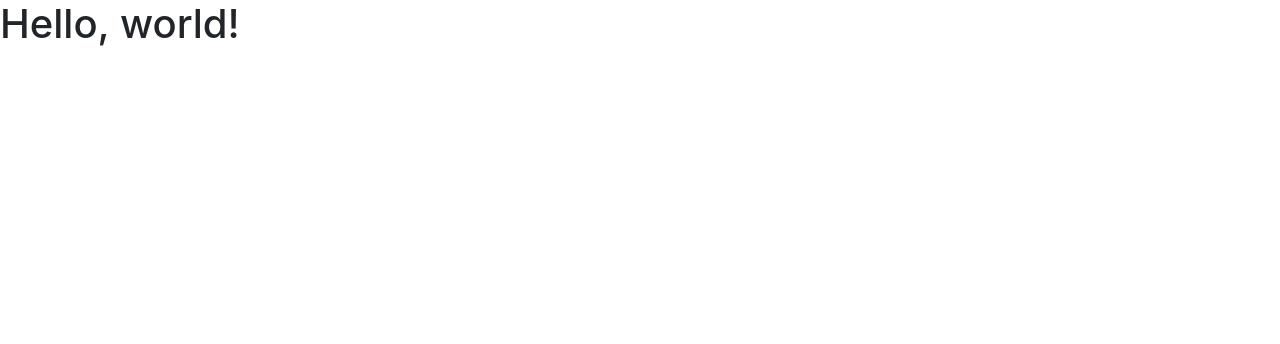
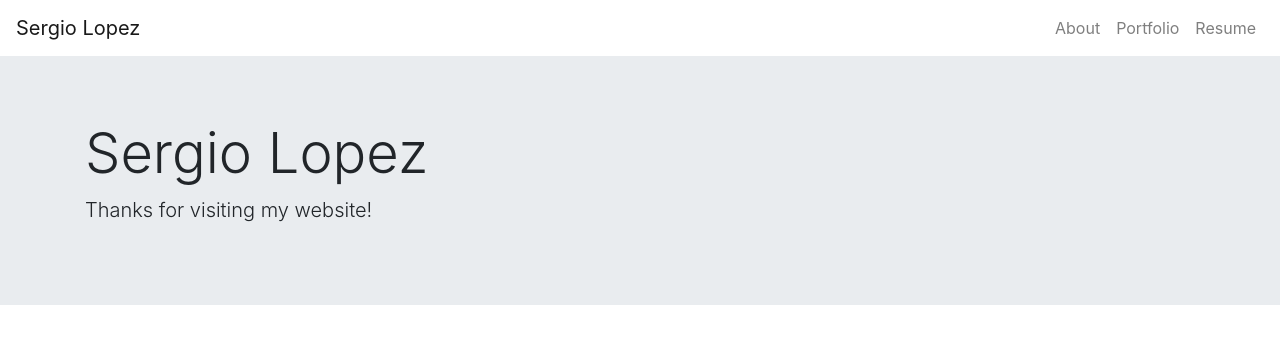
Before and after one commit to Cherjios/Portfolio-page-2, a plain HTML site: page index.html in a window 1280 px wide. Drawn offline with nearby package versions, Linux system fonts and the light colour scheme.

Commit message:
Adding navbar

```diff
--- a/index.html
+++ b/index.html
@@ -1,22 +1,60 @@
 <!doctype html>
 <html lang="en">
+
 <head>
   <!-- Required meta tags -->
   <meta charset="utf-8">
   <meta name="viewport" content="width=device-width, initial-scale=1, shrink-to-fit=no">
 
   <!-- Bootstrap CSS -->
-    <link rel="stylesheet" href="https://stackpath.bootstrapcdn.com/bootstrap/4.5.1/css/bootstrap.min.css" integrity="sha384-VCmXjywReHh4PwowAiWNagnWcLhlEJLA5buUprzK8rxFgeH0kww/aWY76TfkUoSX" crossorigin="anonymous">
+  <link rel="stylesheet" href="https://stackpath.bootstrapcdn.com/bootstrap/4.5.1/css/bootstrap.min.css"
+    integrity="sha384-VCmXjywReHh4PwowAiWNagnWcLhlEJLA5buUprzK8rxFgeH0kww/aWY76TfkUoSX" crossorigin="anonymous">
 
-    <title>Hello, world!</title>
+  <title>Sergio Lopez Portfolio</title>
 </head>
+
 <body>
-    <h1>Hello, world!</h1>
+
+
+  <nav class="navbar navbar-light navbar-expand-md bg-faded justify-content-center">
+    <a href="#" class="navbar-brand d-flex w-50 mr-auto">Sergio Lopez</a>
+    <button class="navbar-toggler" type="button" data-toggle="collapse" data-target="#collapsingNavbar3">
+      <span class="navbar-toggler-icon"></span>
+    </button>
+    <div class="navbar-collapse collapse w-100" id="collapsingNavbar3">
+      <ul class="nav navbar-nav ml-auto w-100 justify-content-end">
+        <li class="nav-item">
+          <a class="nav-link" href="#">About</a>
+        </li>
+        <li class="nav-item">
+          <a class="nav-link" href="#">Portfolio</a>
+        </li>
+        <li class="nav-item">
+          <a class="nav-link" href="#">Resume</a>
+        </li>
+      </ul>
+    </div>
+  </nav>
+
+
+  <div class="jumbotron jumbotron-fluid">
+    <div class="container">
+      <h1 class="display-4">Sergio Lopez</h1>
+      <p class="lead">Thanks for visiting my website!</p>
+    </div>
+  </div>
 
   <!-- Optional JavaScript -->
   <!-- jQuery first, then Popper.js, then Bootstrap JS -->
-    <script src="https://code.jquery.com/jquery-3.5.1.slim.min.js" integrity="sha384-DfXdz2htPH0lsSSs5nCTpuj/zy4C+OGpamoFVy38MVBnE+IbbVYUew+OrCXaRkfj" crossorigin="anonymous"></script>
-    <script src="https://cdn.jsdelivr.net/npm/popper.js@1.16.1/dist/umd/popper.min.js" integrity="sha384-9/reFTGAW83EW2RDu2S0VKaIzap3H66lZH81PoYlFhbGU+6BZp6G7niu735Sk7lN" crossorigin="anonymous"></script>
-    <script src="https://stackpath.bootstrapcdn.com/bootstrap/4.5.1/js/bootstrap.min.js" integrity="sha384-XEerZL0cuoUbHE4nZReLT7nx9gQrQreJekYhJD9WNWhH8nEW+0c5qq7aIo2Wl30J" crossorigin="anonymous"></script>
+  <script src="https://code.jquery.com/jquery-3.5.1.slim.min.js"
+    integrity="sha384-DfXdz2htPH0lsSSs5nCTpuj/zy4C+OGpamoFVy38MVBnE+IbbVYUew+OrCXaRkfj"
+    crossorigin="anonymous"></script>
+  <script src="https://cdn.jsdelivr.net/npm/popper.js@1.16.1/dist/umd/popper.min.js"
+    integrity="sha384-9/reFTGAW83EW2RDu2S0VKaIzap3H66lZH81PoYlFhbGU+6BZp6G7niu735Sk7lN"
+    crossorigin="anonymous"></script>
+  <script src="https://stackpath.bootstrapcdn.com/bootstrap/4.5.1/js/bootstrap.min.js"
+    integrity="sha384-XEerZL0cuoUbHE4nZReLT7nx9gQrQreJekYhJD9WNWhH8nEW+0c5qq7aIo2Wl30J"
+    crossorigin="anonymous"></script>
 </body>
+
 </html>
```
Lines whose indentation alone changed are shown as unchanged.
